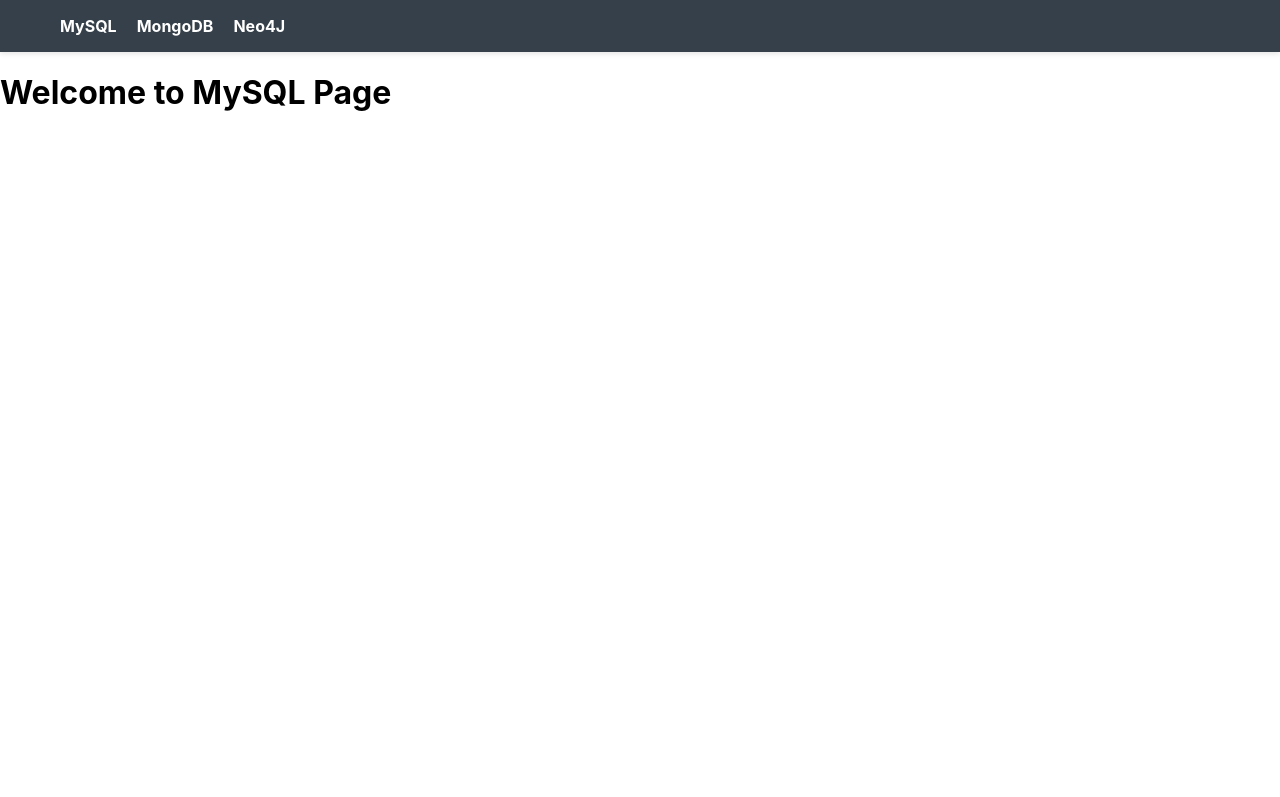
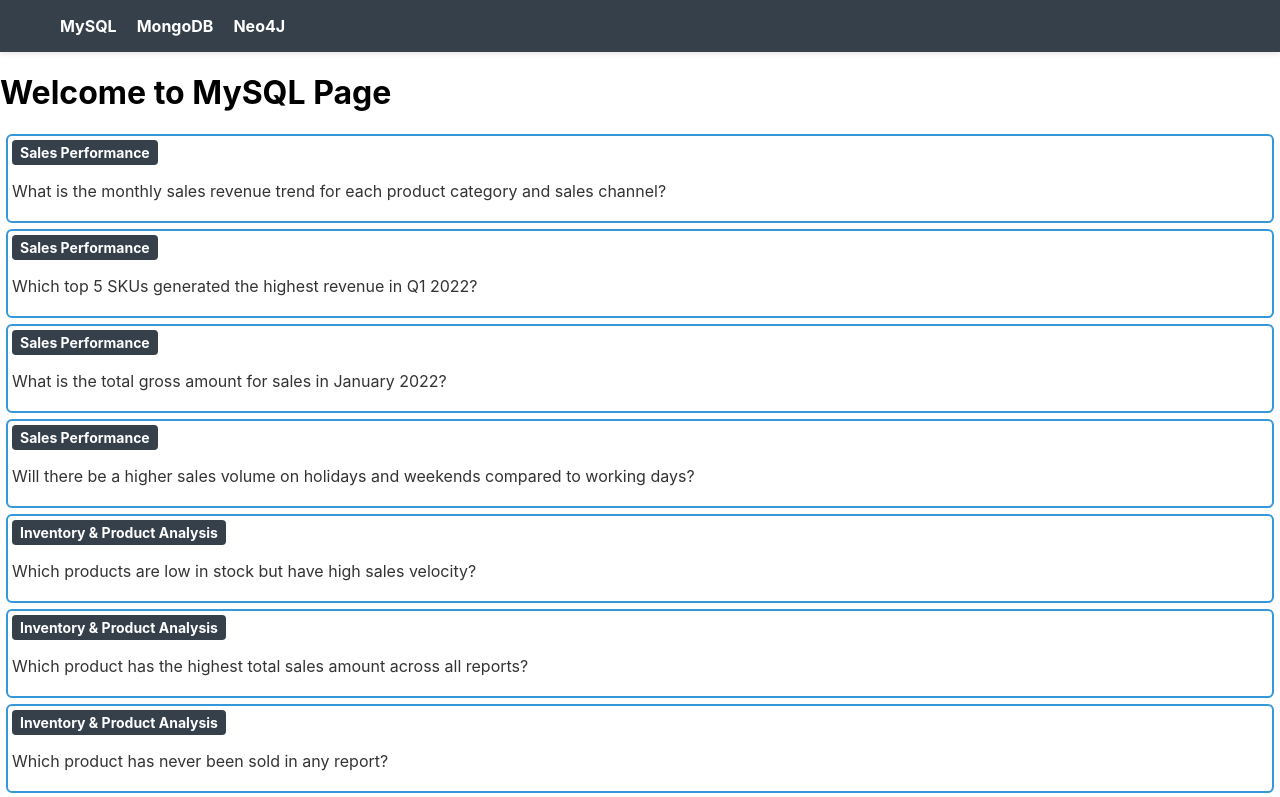
Before and after one commit to knaan-moha/IKT453-DW-Project-, a React (Create React App) app in the folder client/: page / in a window 1280 px wide. Shown: the top 797 px of the page. Built offline with nearby package versions, Linux system fonts and the light colour scheme.

Commit message:
display QueryList component in all 3 pages

```diff
--- a/client/src/pages/MongoDBPage.js
+++ b/client/src/pages/MongoDBPage.js
@@ -1,10 +1,12 @@
 import Header from "../components/Header";
+import QueryList from "../components/QueryList";
 
 const MongoDBPage = () => {
   return (
     <div>
       <Header />
       <h1 className="text-3xl font-bold text-center mt-6">Welcome to MongoDB Page</h1>
+      <QueryList />
     </div>
   );
 };
--- a/client/src/pages/MySQLPage.js
+++ b/client/src/pages/MySQLPage.js
@@ -1,10 +1,12 @@
 import Header from "../components/Header";
+import QueryList from "../components/QueryList";
 
 const MySQLPage = () => {
   return (
     <div>
       <Header />
       <h1 className="text-3xl font-bold text-center mt-6">Welcome to MySQL Page</h1>
+      <QueryList />
     </div>
   );
 };
--- a/client/src/pages/Neo4JPage.js
+++ b/client/src/pages/Neo4JPage.js
@@ -1,10 +1,12 @@
 import Header from "../components/Header";
+import QueryList from "../components/QueryList";
 
 const Neo4JPage = () => {
   return (
     <div>
       <Header />
       <h1 className="text-3xl font-bold text-center mt-6">Welcome to Neo4J Page</h1>
+      <QueryList />
     </div>
   );
 };
```
